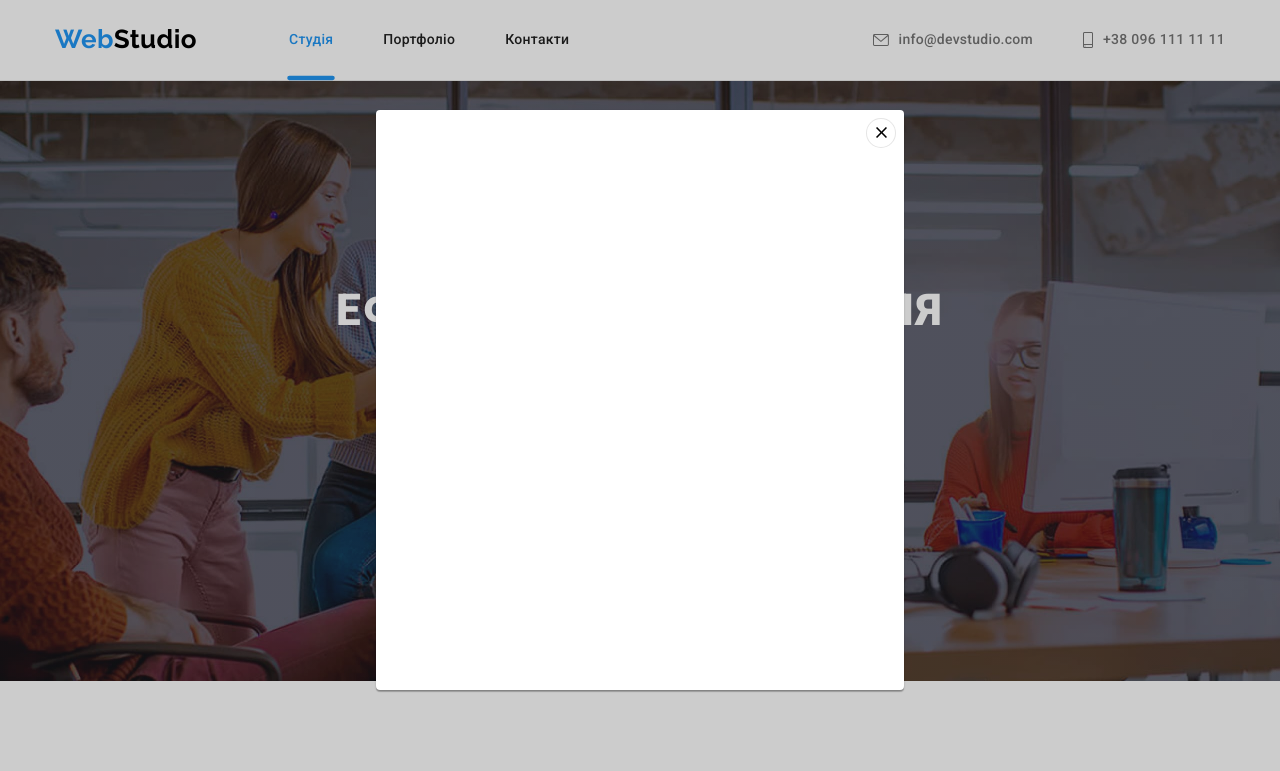
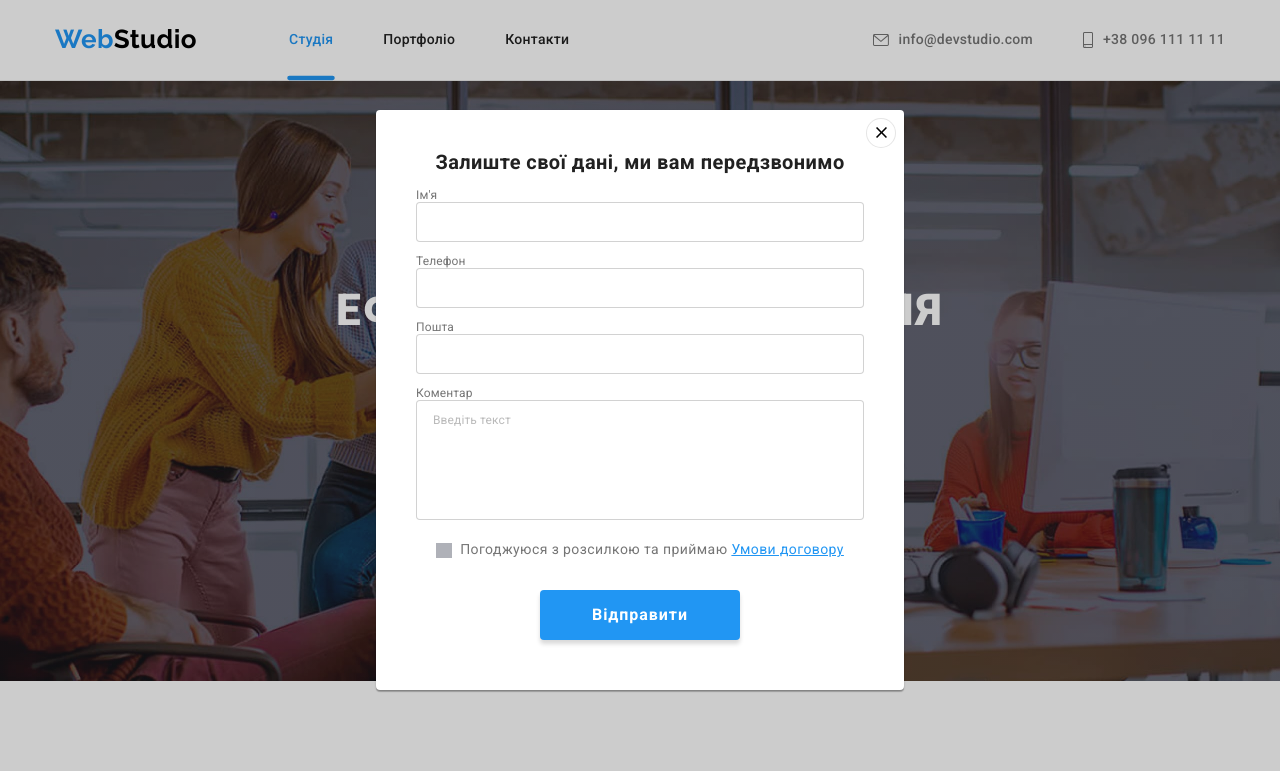
Before and after one commit to VadymNeiman/goit-markup-hw-06, a plain HTML site: page index.html in a window 1280 px wide. Both pictures are taken after a click on the button "Замовити послугу". Shown: the top 771 px of the page. Drawn offline with nearby package versions, Linux system fonts and the light colour scheme.

Commit message:
Модальне вікно
Додав модальне вікно без фокусу

```diff
--- a/css/styles.css
+++ b/css/styles.css
@@ -434,7 +434,11 @@
    margin-bottom: 9px;
 }
 
-.footer-social-title {
+.footer-social {
+   margin-right: 92px;
+}
+
+.footer-block-title {
    font-weight: 700;
    line-height: 1.15;
    letter-spacing: 0.03em;
@@ -454,6 +458,11 @@
 .footer .social-link:focus {
    background-color: var(--accent-color,blue);
 }
+
+.footer-link-mailing {
+
+}
+
 
 /* ===== /FOOTER ===== */
 
@@ -594,6 +603,7 @@ overflow: hidden;
    background: #FFF;
    box-shadow: 0px 2px 1px 0px rgba(0, 0, 0, 0.20), 0px 1px 1px 0px rgba(0, 0, 0, 0.14), 0px 1px 3px 0px rgba(0, 0, 0, 0.12);
    transition: transform 250ms cubic-bezier(0.4, 0, 0.2, 1);
+   padding: 40px;
 }
 
 .backdrop.is-hidden .modal {
@@ -616,5 +626,117 @@ overflow: hidden;
    cursor: pointer;
 }
 
-      /* ====== /Модальне вікно ====== */
+.modal-title {
+   font-size: 20px;
+   line-height: normal;
+   display: block;
+   text-align: center;
+   color: var(--main-text-color, black);
+   margin-bottom: 12px;
+}
+
+/* label {
+   display: flex;
+   flex-direction: column;
+
+} */
+
+.modal-subtitle {
+   font-size: 12px;
+   line-height: normal;
+   letter-spacing: 0.12px;
+   color: var(--second-text-color, grey);
+   margin-bottom: 4px;
+}
+
+.modal-user-data {
+   display: block;
+   width: 100%;
+   font-size: 16px;
+   color: #000000;
+   margin-bottom: 10px;
+   height: 40px;
+   border-radius: 4px;
+   border: 1px solid rgba(33, 33, 33, 0.20);
+}
+
+.modal-user-comment {
+   display: block;
+   width: 100%;
+   margin-bottom: 20px;
+   height: 120px;
+   border-radius: 4px;
+   border: 1px solid rgba(33, 33, 33, 0.20);
+   resize: none;
+   padding: 12px 16px;
+   font-size: 16px;
+   color: #000000;
+   line-height: normal;
+   letter-spacing: 0.12px;
+}
+.modal-user-comment::placeholder {
+   font-size: 12px;
+   color: rgba(117, 117, 117, 0.50);
+}
+
+.form-checkbox-policy-accept {
+   display: flex;
+   align-items: center;
+   justify-content: center;
+   font-size: 14px;
+/* font-weight: 400; */
+   line-height: 1.4;
+   letter-spacing: 0.42px;
+   color: var(--second-text-color, grey);
+   margin-bottom: 30px;
+}
+.form-checkbox-policy-accept::before {
+   content: "";
+   display: inline-block;
+   width: 16px;
+   height: 15px;
+   cursor: pointer;
+   margin-right: 8px;
+
+   background-color: #AFB1B8;
+
+}
+
+.checkbox-policy-accept:checked + .form-checkbox-policy-accept::before {
+   background-color: blue;
+}
+
+.checkbox-policy-accept:focus + .form-checkbox-policy-accept::before {
+   outline: 4px solid blue;
+
+}
+
+.link-policy {
+   color: var(--accent-color, blue);
+}
+.submit-btn {
+   font-family: inherit;
+   font-weight: 700;
+   font-size: 16px;
+   line-height: 1.88;
+   letter-spacing: 0.96px;
+   color: var(--light-text-color, white);
+   background-color: #2196F3;
+   box-shadow: 0px 4px 4px rgba(0, 0, 0, 0.15);
+   border-radius: 4px;
+   border: none;
+   cursor: pointer;
+   padding: 10px 52px;
+   display: block;
+   margin-left: auto;
+   margin-right: auto;
+
+   transition-property: background-color;
+   transition-duration: 250ms;
+   transition-timing-function: cubic-bezier(0.4, 0, 0.2, 1);
+
+}
+
+
+/* ====== /Модальне вікно ====== */
 /* End */
--- a/index.html
+++ b/index.html
@@ -362,7 +362,7 @@
                 </address>
             </div>
             <div class="footer-social">
-                <p class="footer-social-title">приєднуйтесь</p>
+                <p class="footer-block-title">приєднуйтесь</p>
                 <ul class="no-list-marker social-link-items">
                     <li>
                         <a href="" class="social-link">
@@ -396,6 +396,11 @@
                 </ul>
             </div>
 
+            <div class="footer-link-mailing">
+                <p class="footer-block-title">Підпишіться на розсилку</p>
+
+            </div>
+
         </div>
     </footer>
 
@@ -407,6 +412,28 @@
                     <use href="./images/icons.svg#close"></use>
                 </svg>
             </button>
+            <strong class="modal-title">Залиште свої дані, ми вам передзвонимо</strong>
+            <form>
+                <label class="modal-subtitle" for="user-name">Ім'я</label>
+                    <input class="modal-user-data" type="text" name="name" id="user-name">
+                <label class="modal-subtitle" for="user-phone">Телефон</label>
+                    <input class="modal-user-data" type="tel" name="phone" id="user-phone">
+                <label class="modal-subtitle" for="user-email">Пошта</label>
+                    <input class="modal-user-data" type="email" name="email" id="user-email">
+
+                <label class="modal-subtitle" for="user-comment">Коментар</label>
+                    <textarea class="modal-user-comment" name="comment" id="user-comment" placeholder="Введіть текст"></textarea>
+
+                <input type="checkbox" name="policy-accept" id="user-policy-accept" class="checkbox-policy-accept visually-hidden">
+                    <label class="form-checkbox-policy-accept" for="user-policy-accept">Погоджуюся з розсилкою та приймаю&nbsp;
+                        <a href="" class="link-policy">Умови договору</a>
+                    </label>
+
+            </form>
+
+
+            <button type="submit" class="submit-btn">Відправити</button>
+
         </div>
     </div>
 
```
